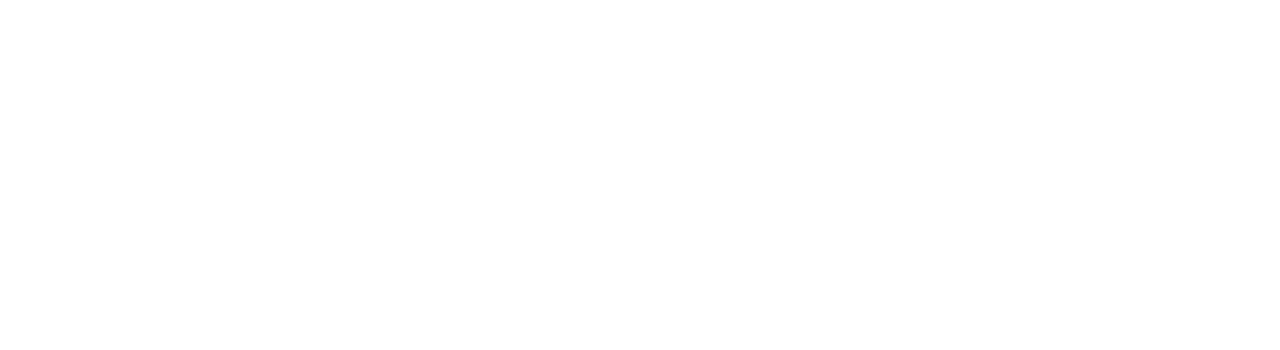
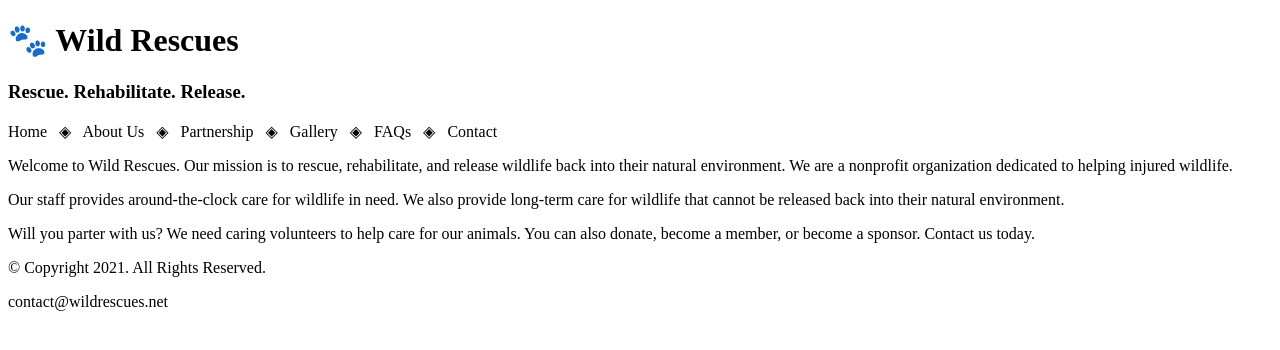
Before and after one commit to 144Sp24/ch2lab2-Jasmford, a plain HTML site: page template.html in a window 1280 px wide. Drawn offline with Linux system fonts and the light colour scheme.

Commit message:
Chapter 2 Lab 2

```diff
--- a/template.html
+++ b/template.html
@@ -1,9 +1,53 @@
 <!DOCTYPE html>
+<!--
+    Jasmine Ford
+    Home.html
+    1/23/2024
+-->
+<html lang="en">
 <head>
-<title>Pacific Trails Resort</title>
+<title>Wild Rescues: Template</title>
 <meta charset="utf-8">
 </head>
 <body>
+    <header>
+
+        <h1>&#128062; Wild Rescues</h1>
+
+        <h3>Rescue. Rehabilitate. Release.</h3>
+
+    </header>
+
+    <nav>
+
+        <p>Home &nbsp; &#9672; &nbsp;
+        About Us &nbsp; &#9672; &nbsp;
+        Partnership &nbsp; &#9672; &nbsp;
+        Gallery &nbsp; &#9672; &nbsp;
+        FAQs &nbsp; &#9672; &nbsp;
+        Contact</p>
+
+    </nav>
+
+    <!-- Use the main area to add the main content to the webpage -->
+
+    <main>
+
+        <p>Welcome to Wild Rescues. Our mission is to rescue, rehabilitate, and release wildlife back into their natural environment. We are a nonprofit organization dedicated to helping injured wildlife.</p>
+
+        <p>Our staff provides around-the-clock care for wildlife in need. We also provide long-term care for wildlife that cannot be released back into their natural environment.</p>
+
+        <p>Will you parter with us? We need caring volunteers to help care for our animals. You can also donate, become a member, or become a sponsor. Contact us today.</p>
+
+    </main>
+
+    <footer>
+
+        <p>&copy; Copyright 2021. All Rights Reserved.</p>
+
+        <p>contact@wildrescues.net</p>
+
+    </footer>
 
 </body>
 </html>
```
